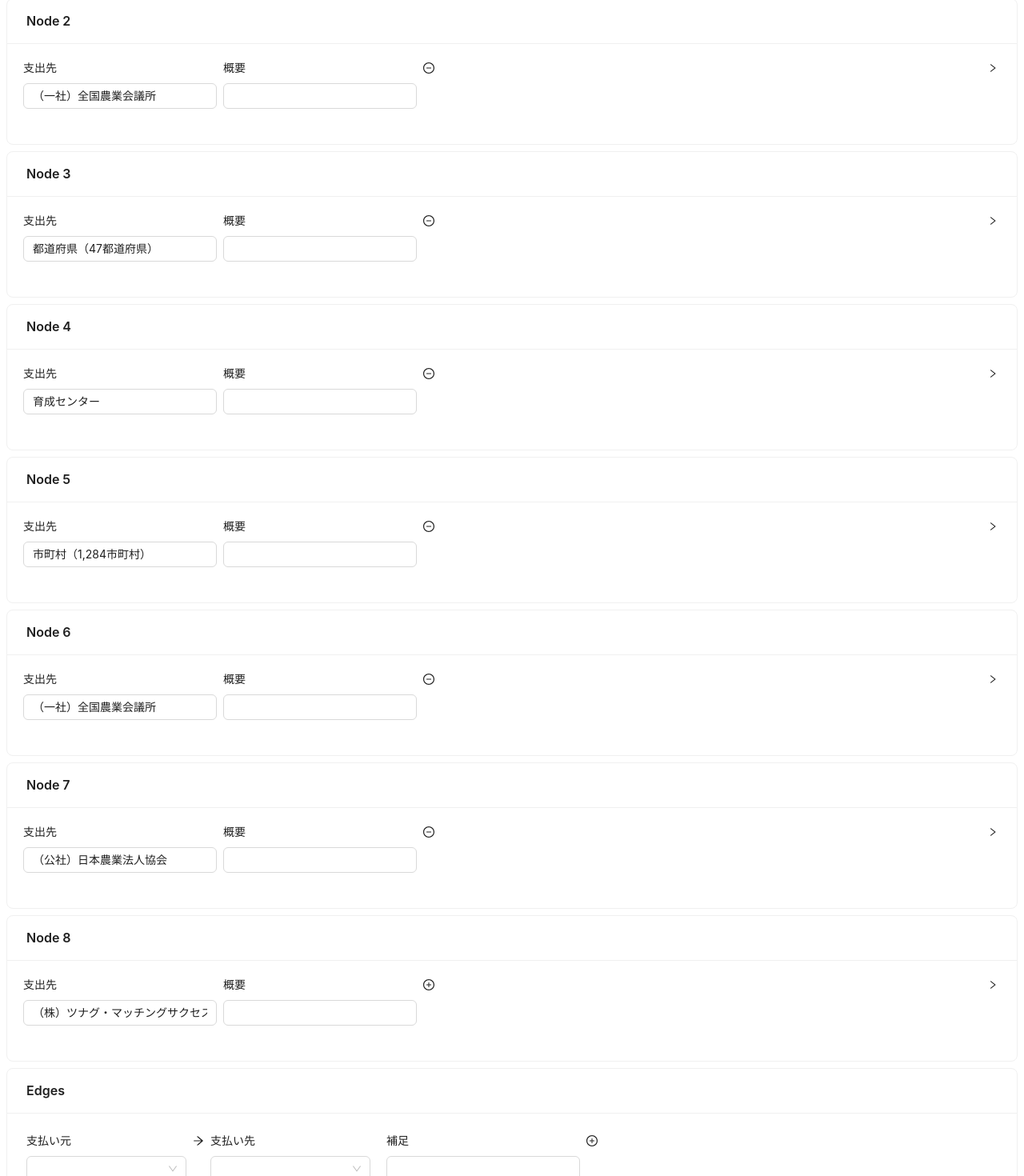
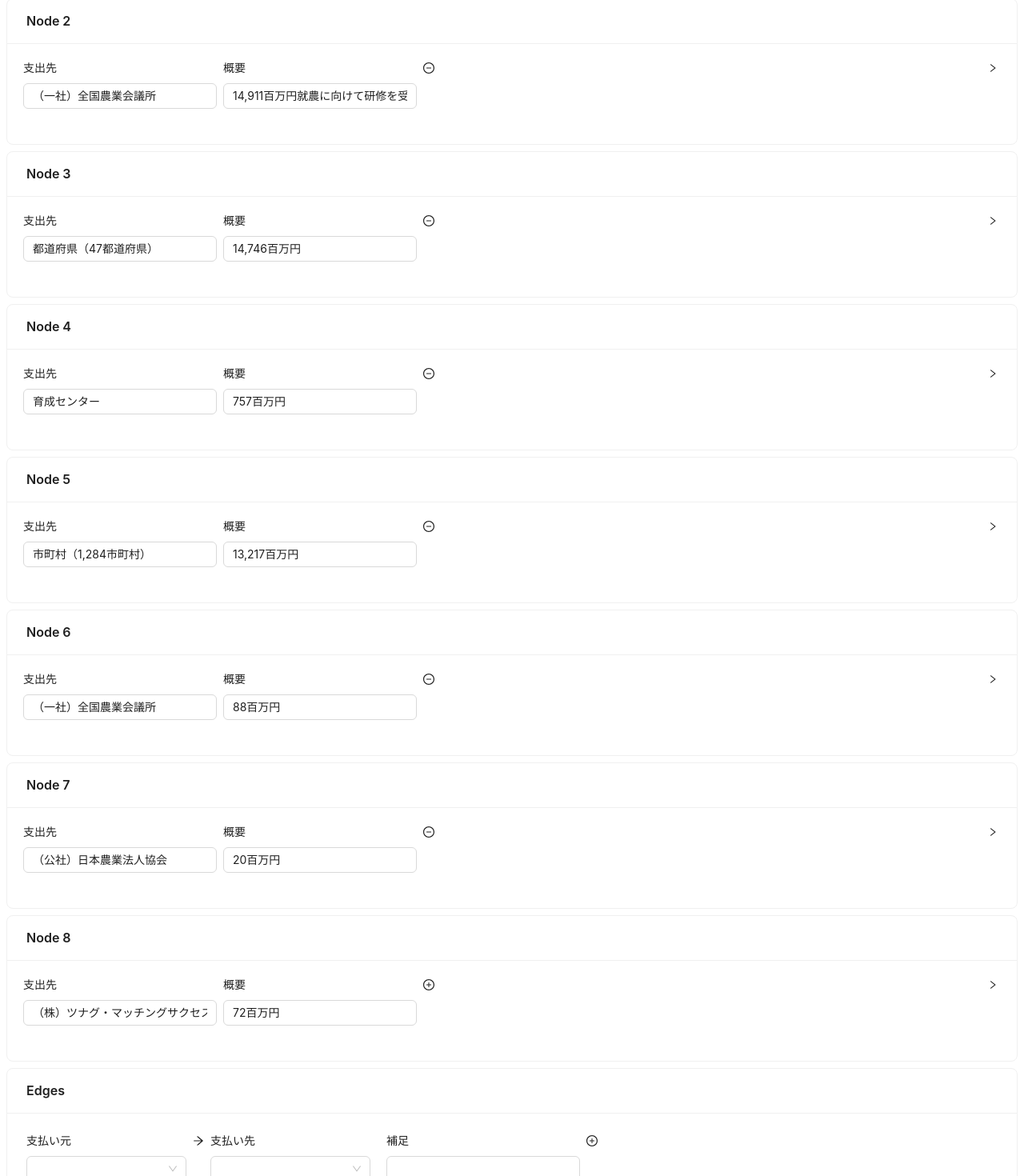
Before and after one commit to dhythm/antd-list-form-sample, a React (Vite) app: page / in a window 1280 px wide. Shown: the part 201-1671 px from the top of the page at 80% size. Built offline with nearby package versions, Linux system fonts and the light colour scheme.

Commit message:
update App.tsx

```diff
--- a/src/App.tsx
+++ b/src/App.tsx
@@ -11,7 +11,10 @@ import { FlowAnalysisGraph } from "@ant-design/graphs";
 function App() {
   const [form] = Form.useForm();
   const values = Form.useWatch<
-    | { blocks: { name: string; items: { name: string }[] }[]; edges: any[] }
+    | {
+        blocks: { name: string; overview: string; items: { name: string }[] }[];
+        edges: any[];
+      }
     | undefined
   >([], form);
 
@@ -20,8 +23,9 @@ function App() {
       (values?.blocks ?? []).flatMap((block) =>
         block?.name
           ? {
+              ...block,
               id: uuidv4() as string,
-              ...block,
+              items: [{ text: block.overview }],
             }
           : []
       ),
@@ -39,6 +43,7 @@ function App() {
         id: block.id,
         value: {
           title: block.name,
+          items: block.items,
         },
       })),
       edges: values?.edges.flatMap((edge) =>
@@ -455,10 +460,12 @@ const initialValues = {
     { name: "農林水産省", items: [{}] },
     {
       name: "（一社）全国農業会議所",
+      overview: "14,911百万円\n就農に向けて研修を受ける者に対して資金を交付",
       items: [{ name: "一般社団法人全国農業会議所" }],
     },
     {
       name: "都道府県（47都道府県）",
+      overview: "14,746百万円",
       items: [
         { name: "熊本県" },
         { name: "北海道" },
@@ -474,6 +481,7 @@ const initialValues = {
     },
     {
       name: "育成センター",
+      overview: "757百万円",
       items: [
         { name: "（公財）北海道農業公社" },
         { name: "（公社）大分県農業農村振興公社" },
@@ -489,6 +497,7 @@ const initialValues = {
     },
     {
       name: "市町村（1,284市町村）",
+      overview: "13,217百万円",
       items: [
         { name: "弘前市" },
         { name: "宮崎市" },
@@ -504,10 +513,12 @@ const initialValues = {
     },
     {
       name: "（一社）全国農業会議所",
+      overview: "88百万円",
       items: [{ name: "（一社）全国農業会議所" }],
     },
     {
       name: "（公社）日本農業法人協会",
+      overview: "20百万円",
       items: [
         {
           name: "（公社）日本農業法人協会",
@@ -516,6 +527,7 @@ const initialValues = {
     },
     {
       name: "（株）ツナグ・マッチングサクセス",
+      overview: "72百万円",
       items: [{ name: "（株）ツナグ・マッチングサクセス" }],
     },
   ],
```
